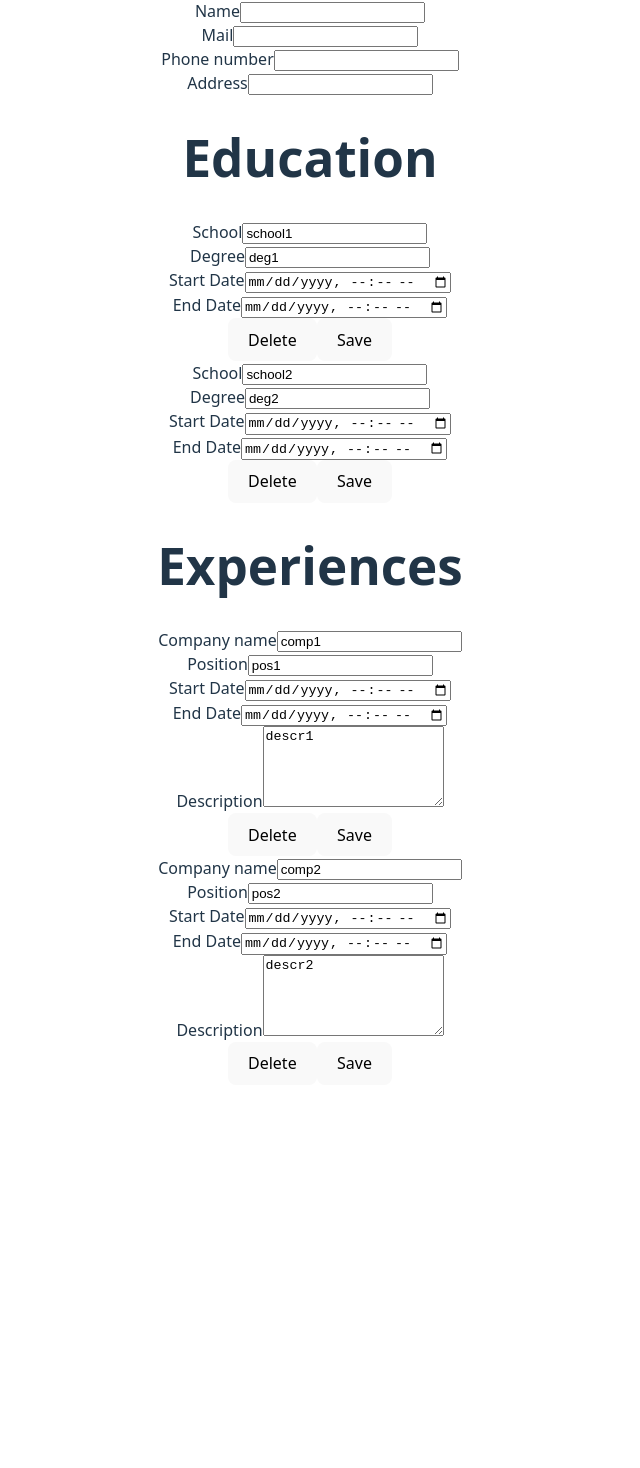
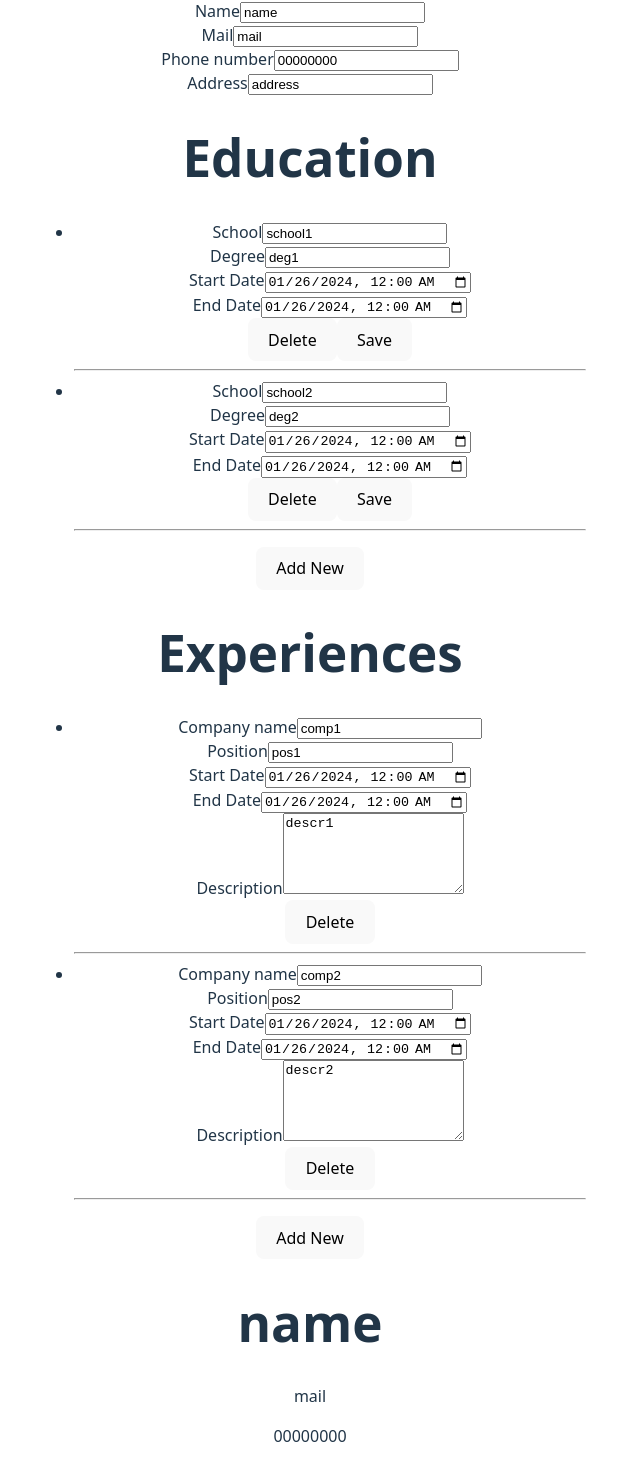
Before and after one commit to DocQuantic/odin-cv, a React (Vite) app: page / in a window 1280 px wide. Shown: the part 158-1626 px from the top of the page, without its empty margins (330-970 px from the left). Before the commit the page ends 1275 px from the top, so only its background shows below. Built offline with nearby package versions, Linux system fonts and the light colour scheme.

Commit message:
Implement CV update when updating General Form fields

```diff
--- a/src/App.jsx
+++ b/src/App.jsx
@@ -1,23 +1,33 @@
 import './App.css'
+import { useState } from 'react'
 import GeneralForm from './components/GeneralForm'
 import EducForm from './components/EducForm'
 import ExpForm from './components/ExpForm'
+import CV from './components/CV'
 
 function App() {
+  let [info, setInfo] = useState({
+    name: "name",
+    mail: "mail",
+    phone: "00000000",
+    address: "address"
+  })
   let experiences = [
     {
       company: "comp1",
       position: "pos1",
-      startDate: "start1",
-      endDate: "end1",
-      description: "descr1"
+      startDate: "2024-01-26T00:00",
+      endDate: "2024-01-26T00:00",
+      description: "descr1",
+      id: crypto.randomUUID()
     },
     {
       company: "comp2",
       position: "pos2",
-      startDate: "start2",
-      endDate: "end2",
-      description: "descr2"
+      startDate: "2024-01-26T00:00",
+      endDate: "2024-01-26T00:00",
+      description: "descr2",
+      id: crypto.randomUUID()
     }
   ]
 
@@ -25,23 +35,45 @@ function App() {
     {
       school: "school1",
       degree: "deg1",
-      startDate: "start1",
-      endDate: "end1"
+      startDate: "2024-01-26T00:00",
+      endDate: "2024-01-26T00:00",
+      id: crypto.randomUUID()
     },
     {
       school: "school2",
       degree: "deg2",
-      startDate: "start2",
-      endDate: "end2"
+      startDate: "2024-01-26T00:00" ,
+      endDate: "2024-01-26T00:00",
+      id: crypto.randomUUID()
     }
   ]
+
+  function handleInfoChange(e){
+    switch(e.target.name){
+      case "name":
+        setInfo({...info, name: e.target.value})
+        break;
+      case "email":
+        setInfo({...info, mail: e.target.value})
+        break;
+      case "phone":
+        setInfo({...info, phone: e.target.value})
+        break;
+      case "address":
+        setInfo({...info, address: e.target.value})
+        break;
+    }
+  }
 
   return (
     <>
       <div className="forms">
-        <GeneralForm/>
+        <GeneralForm info={info} onChange={handleInfoChange}/>
         <EducForm educs={educations}/>
         <ExpForm exps={experiences}/>
+      </div>
+      <div className="cv">
+        <CV info={info}/>
       </div>
     </>
   )
--- /dev/null
+++ b/src/components/CV.jsx
@@ -0,0 +1,22 @@
+function CV({info}) {
+    return (
+        <>
+            <div className="head">
+                <h1>{info.name}</h1>
+                <div className="info">
+                    <div className="mail">
+                        <p>{info.mail}</p>
+                    </div>
+                    <div className="phone">
+                        <p>{info.phone}</p>
+                    </div>
+                    <div className="address">
+                        <p>{info.address}</p>
+                    </div>
+                </div>
+            </div>
+        </>
+    )
+}
+
+export default CV
--- a/src/components/EducCard.jsx
+++ b/src/components/EducCard.jsx
@@ -1,7 +1,7 @@
-function EducCard({ school, degree, startDate, endDate }){
+function EducCard({ school, degree, startDate, endDate, id }){
     return (
         <>
-            <form action="" method="get">
+            <li key={id}>
                 <div className="form-field">
                     <label htmlFor="school">School</label>
                     <input type="text" name="school" id="school" value={school}></input>
@@ -22,7 +22,8 @@ function EducCard({ school, degree, startDate, endDate }){
                     <button>Delete</button>
                     <button>Save</button>
                 </div>
-            </form>
+            </li>
+            <hr></hr>
         </>
     )
 }
--- a/src/components/EducForm.jsx
+++ b/src/components/EducForm.jsx
@@ -5,8 +5,10 @@ function EducForm({educs}){
     return (
         <>
             <h1>Education</h1>
-            {educs.map(educ => <EducCard
-                school={educ.school} degree={educ.degree} startDate={educ.startDate} endDate={educ.endDate}/>)}
+            <ul>
+                {educs.map(educ => <EducCard {...educ} />)}
+            </ul>
+            <button>Add New</button>
         </>
     )
 }
--- a/src/components/ExpCard.jsx
+++ b/src/components/ExpCard.jsx
@@ -1,7 +1,7 @@
-function ExpCard({ company, position, startDate, endDate, description }){
+function ExpCard({ company, position, startDate, endDate, description, id }){
     return (
         <>
-            <form action="" method="get">
+            <li key={id}>
                 <div className="form-field">
                     <label htmlFor="company">Company name</label>
                     <input type="text" name="company" id="company" value={company}></input>
@@ -24,9 +24,9 @@ function ExpCard({ company, position, startDate, endDate, description }){
                 </div>
                 <div className="buttons-area">
                     <button>Delete</button>
-                    <button>Save</button>
                 </div>
-            </form>
+            </li>
+            <hr></hr>
         </>
     )
 }
--- a/src/components/ExpForm.jsx
+++ b/src/components/ExpForm.jsx
@@ -4,13 +4,11 @@ function ExpForm({ exps }){
     return (
         <>
             <h1>Experiences</h1>
-            {exps.map(exp => <ExpCard
-                company={exp.company}
-                position={exp.position}
-                startDate={exp.startDate}
-                endDate={exp.endDate}
-                description={exp.description}
-            />)}
+            <ul>
+                {exps.map(exp => <ExpCard {...exp}/>)}
+            </ul>
+
+            <button onClick={console.log("Hello, World!")}>Add New</button>
         </>
     )
 }
--- a/src/components/GeneralForm.jsx
+++ b/src/components/GeneralForm.jsx
@@ -1,25 +1,25 @@
 import '../styles/GeneralForm.css'
 
-function GeneralForm(){
+function GeneralForm({info, onChange}){
     return(
         <>
             <h1>General Informations</h1>
             <form action="" method="get">
                 <div className="form-field">
                     <label htmlFor="name">Name</label>
-                    <input type="text" name="name" id="name"></input>
+                    <input type="text" name="name" id="name" value={info.name} onChange={onChange}></input>
                 </div>
                 <div className="form-field">
                     <label htmlFor="mail">Mail</label>
-                    <input type="email" name="email" id="email"></input>
+                    <input type="email" name="email" id="email" value={info.mail} onChange={onChange}></input>
                 </div>
                 <div className="form-field">
                     <label htmlFor="phone">Phone number</label>
-                    <input type="tel" name="phone" id="phone"></input>
+                    <input type="tel" name="phone" id="phone" value={info.phone} onChange={onChange}></input>
                 </div>
                 <div className="form-field">
                     <label htmlFor="address">Address</label>
-                    <input type="text" name="address" id="address"></input>
+                    <input type="text" name="address" id="address" value={info.address} onChange={onChange}></input>
                 </div>
             </form>
         </>
```
